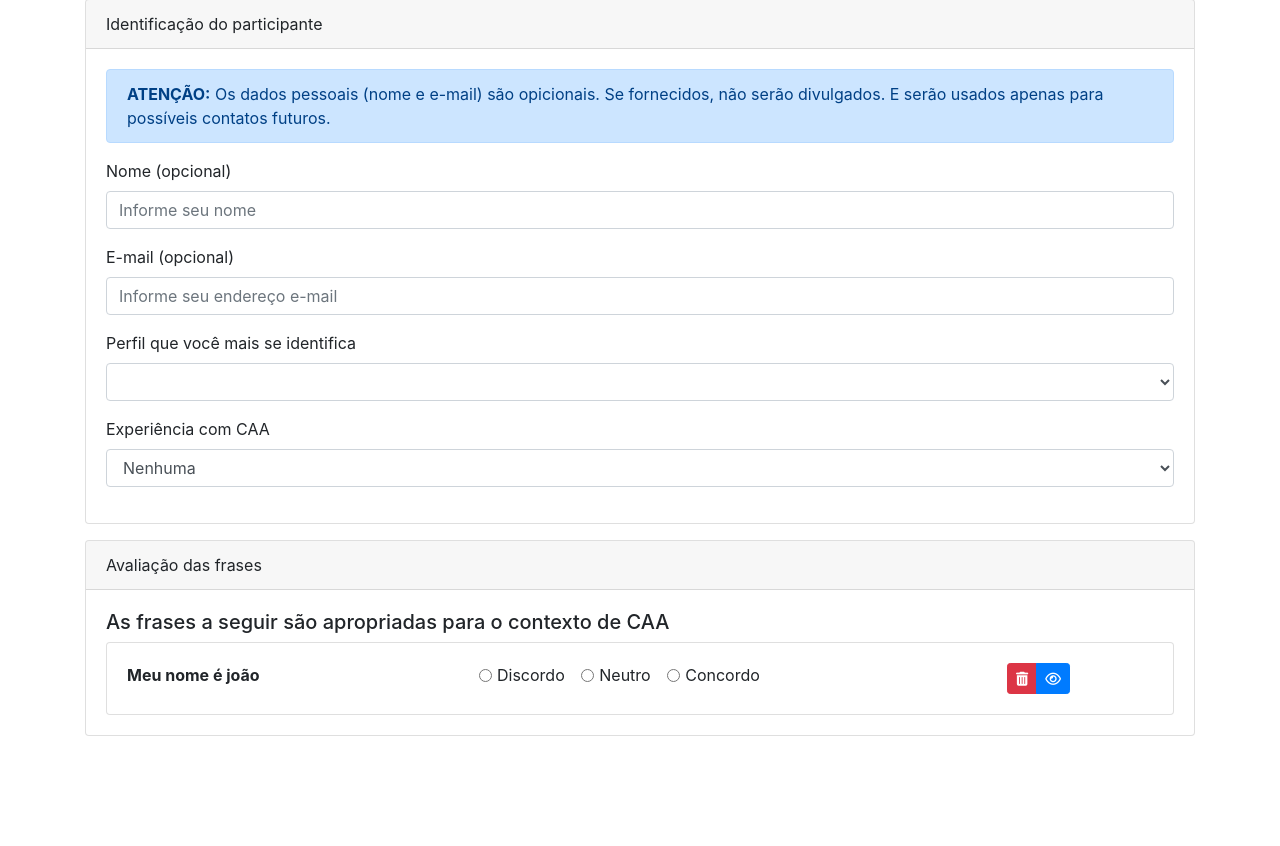
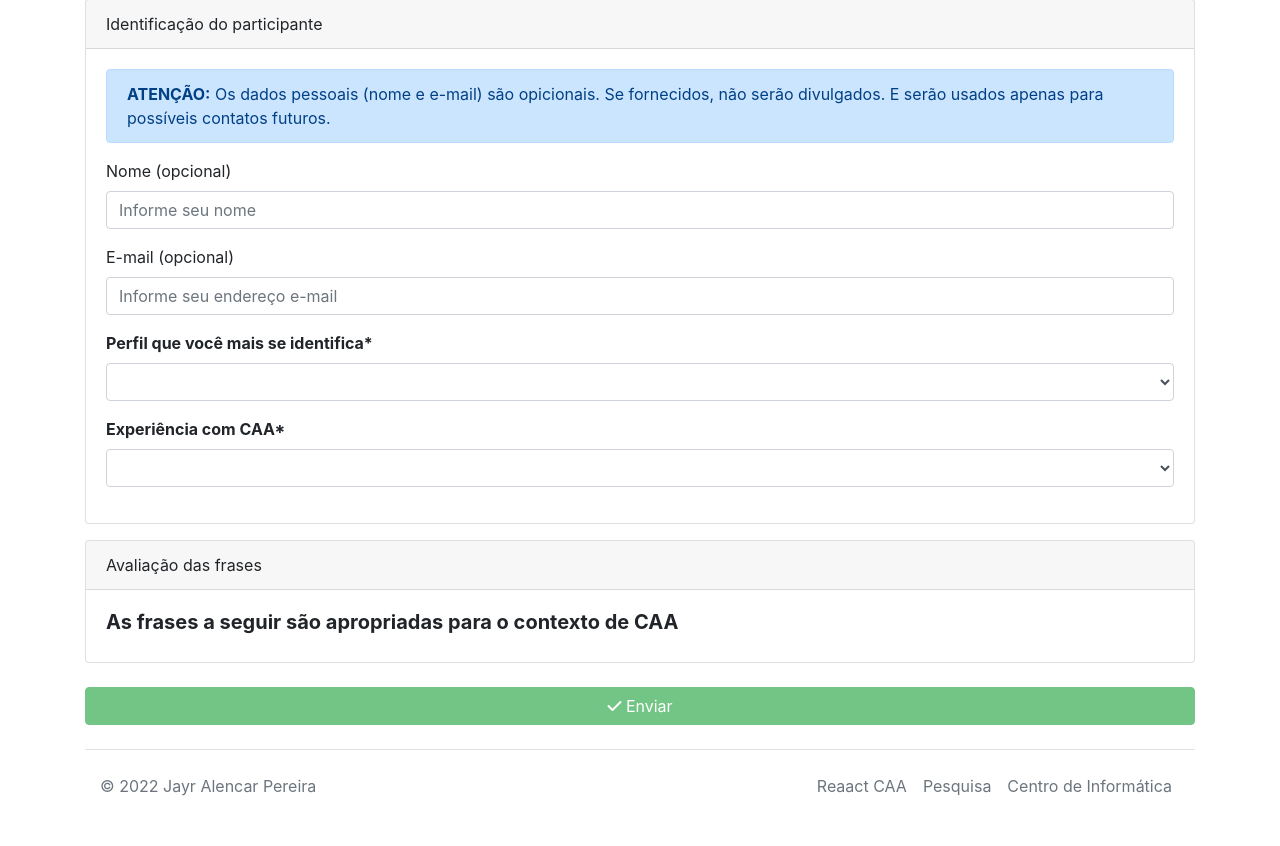
Before and after one commit to jayralencar/aac-corpus-evaluation, a Flask app: page / in a window 1280 px wide. Shown: the part 564-1410 px from the top of the page. Before the commit the page ends 1300 px from the top, so only its background shows below. Run offline with Flask 2, Linux system fonts and the light colour scheme; data that the repository does not hold is empty; some libraries are stand-ins or nearby versions.

Commit message:
preparing front-end

```diff
--- a/server.py
+++ b/server.py
@@ -2,13 +2,14 @@ from flask import Flask
 from flask import request,render_template,send_from_directory
 from flask_cors import CORS
 from flask_ngrok import run_with_ngrok
+from flask import send_file, make_response, abort
 import sqlite3
 
 con = sqlite3.connect("./data/database.db",check_same_thread=False)
 con.row_factory = sqlite3.Row
 
 app = Flask(__name__,template_folder='template')
-# run_with_ngrok(app)
+run_with_ngrok(app)
 CORS(app)
 
 @app.route('/<path:path>', methods=['GET'])
@@ -17,7 +18,9 @@ def static_proxy(path):
 
 @app.route('/')
 def hello():
-    return render_template("index.html")
+    # return render_template("index.html")
+    return make_response(open('./template/index.html').read())
+
 
 @app.route("/get-sentences", methods=["GET"])
 def get_sentences():
--- a/template/app.js
+++ b/template/app.js
@@ -1,3 +1,32 @@
 'use strict'
 
 var app = angular.module('app',[])
+
+app.controller("myController", function($scope, Service){
+    $scope.user = {}
+    $scope.init = function() {
+        Service.getSentences().then(function(res){
+            $scope.sentences = res.data.data
+        })
+    }
+
+    $scope.disable = function() {
+        if (!$scope.user.profile || !$scope.user.experience) {
+            return true
+        }
+        for(var i =0; i < $scope.sentences.length ; i++) {
+            if(!$scope.sentences[i].response && (!$scope.sentences[i].sensivel || !$scope.sentences[i].confuso)) {
+                return true;
+            }
+        }
+        return false
+    }
+})
+
+app.factory('Service', function($http) {
+    return  {
+        getSentences: function() {
+            return $http.get("/get-sentences");
+        }
+    }
+})
--- a/template/index.html
+++ b/template/index.html
@@ -12,7 +12,7 @@
 
 </head>
 
-<body ng-app="app">
+<body ng-app="app" ng-controller="myController" ng-init="init()">
     <div class="container">
         <div class="jumbotron mt-3">
             <h2 class="display-5">
@@ -53,15 +53,16 @@
                 </div>
                 <div class="form-group">
                     <label>Nome (opcional)</label>
-                    <input type="text" class="form-control" placeholder="Informe seu nome">
+                    <input type="text" class="form-control" ng-model="user.name" placeholder="Informe seu nome">
                 </div>
                 <div class="form-group">
                     <label>E-mail (opcional)</label>
-                    <input type="email" class="form-control" placeholder="Informe seu endereço e-mail">
+                    <input type="email" ng-model="user.email" class="form-control"
+                        placeholder="Informe seu endereço e-mail">
                 </div>
                 <div class="form-group">
-                    <label>Perfil que você mais se identifica</label>
-                    <select name="" class="form-control" id="">
+                    <label><strong>Perfil que você mais se identifica*</strong></label>
+                    <select name="" class="form-control" ng-model="user.profile" id="">
                         <option value=""></option>
                         <option value="Pai/Mãe de suário de CAA">Pai/Mãe de suário de CAA</option>
                         <option value="Terapêuta Ocupacional">Terapêuta Ocupacional</option>
@@ -73,8 +74,8 @@
                     </select>
                 </div>
                 <div class="form-group">
-                    <label>Experiência com CAA</label>
-                    <select name="" class="form-control" id="">
+                    <label><strong>Experiência com CAA*</strong></label>
+                    <select name="" class="form-control" id="" ng-model="user.experience">
                         <option value="Nenhuma">Nenhuma</option>
                         <option value="Menos de 2 anos">Menos de 2 anos</option>
                         <option value="Entre 2 e 4 anos">Entre 2 e 4 anos</option>
@@ -90,32 +91,49 @@
                 Avaliação das frases
             </div>
             <div class="card-body">
-                <h5>As frases a seguir são apropriadas para o contexto de CAA</h5>
-                <div class="card">
+                <!-- <div class="card">
+                    <div class="card-body">
+                        <p><strong>Conteúdo sensível: </strong> frases que contenham insultos, ódio ou similares.</p>
+                        <p><strong>Frase confusa: </strong> frases que não fazem sentido lógico.</p>
+                    </div>
+                </div> -->
+                <h5><strong>As frases a seguir são apropriadas para o contexto de CAA</strong></h5>
+                <div class="card" ng-repeat="sentence in sentences">
                     <div class="card-body">
                         <div class="row">
-                            <div class="col-md-4">
-                                <strong>Meu nome é joão</strong>
+                            <div class="col-sm-4">
+                                <strong>{{sentence.text}}</strong>
                             </div>
-                            <div class="col-md-6">
+                            <div class="col-sm-4">
                                 <div class="form-check form-check-inline">
-                                    <input class="form-check-input" type="radio" name="inlineRadioOptions"
-                                        id="inlineRadio1" value="option1">
+                                    <input class="form-check-input" type="radio" ng-model="sentence.response" value="1">
                                     <label class="form-check-label" for="inlineRadio1">Discordo</label>
                                 </div>
                                 <div class="form-check form-check-inline">
-                                    <input class="form-check-input" type="radio" name="inlineRadioOptions"
-                                        id="inlineRadio2" value="option2">
+                                    <input class="form-check-input" type="radio" ng-model="sentence.response" value="2">
                                     <label class="form-check-label" for="inlineRadio2">Neutro</label>
                                 </div>
                                 <div class="form-check form-check-inline">
-                                    <input class="form-check-input" type="radio" name="inlineRadioOptions"
-                                        id="inlineRadio3" value="option3">
+                                    <input class="form-check-input" type="radio" ng-model="sentence.response" value="3">
                                     <label class="form-check-label" for="inlineRadio3">Concordo</label>
                                 </div>
                             </div>
-                            <div class="col-md-2">
-                                <div class="btn-group" data-toggle="buttons">
+                            <div class="col-sm-4">
+                                <div class="form-check form-check-inline">
+                                    <input class="form-check-input" type="checkbox" id="inlineCheckbox1"
+                                        value="option1" ng-model="sentence.sensivel">
+                                    <label class="form-check-label" for="inlineCheckbox1">
+                                        Conteúdo sensível
+                                    </label>
+                                </div>
+                                <div class="form-check form-check-inline">
+                                    <input class="form-check-input" type="checkbox" id="inlineCheckbox2"
+                                        value="option2" ng-model="sentence.confuso" data-bs-toggle="popover" data-bs-trigger="hover focus" data-bs-content="Disabled popover">
+                                    <label class="form-check-label" for="inlineCheckbox2">
+                                        Frase confusa
+                                    </label>
+                                </div>
+                                <!-- <div class="btn-group" data-toggle="buttons">
 
                                     <button type="button" class="btn btn-sm btn-danger">
                                         <i class="fa fa-trash"></i>
@@ -123,22 +141,47 @@
                                     <button type="button" class="btn btn-sm btn-primary">
                                         <i class="fa fa-eye"></i>
                                     </button>
-                                </div>
+                                </div> -->
                             </div>
                         </div>
                     </div>
                 </div>
             </div>
+
+
         </div>
+        <br>
+        <button class="btn btn-block btn-success" ng-disabled="disable()">
+            <i class="fa fa-check"></i> Enviar
+        </button>
+        <footer class="d-flex flex-wrap justify-content-between align-items-center py-3 my-4 border-top">
+            <p class="col-sm-6 mb-0 text-muted">© 2022 Jayr Alencar Pereira</p>
+
+
+            <ul class="nav col-sm-6 justify-content-end">
+                <li class="nav-item"><a href="https://reaact.com.br/" class="nav-link px-2 text-muted">Reaact CAA</a>
+                </li>
+                <li class="nav-item"><a href="http://jayr.clubedosgeeks.com.br"
+                        class="nav-link px-2 text-muted">Pesquisa</a></li>
+                <li class="nav-item"><a href="https://portal.cin.ufpe.br/" class="nav-link px-2 text-muted">Centro de
+                        Informática</a></li>
+            </ul>
+        </footer>
     </div>
 
 </body>
 
 
 <script src="https://use.fontawesome.com/5b66ce007f.js"></script>
-<script src="https://code.jquery.com/jquery-3.3.1.slim.min.js" integrity="sha384-q8i/X+965DzO0rT7abK41JStQIAqVgRVzpbzo5smXKp4YfRvH+8abtTE1Pi6jizo" crossorigin="anonymous"></script>
-<script src="https://cdn.jsdelivr.net/npm/popper.js@1.14.3/dist/umd/popper.min.js" integrity="sha384-ZMP7rVo3mIykV+2+9J3UJ46jBk0WLaUAdn689aCwoqbBJiSnjAK/l8WvCWPIPm49" crossorigin="anonymous"></script>
-<script src="https://cdn.jsdelivr.net/npm/bootstrap@4.1.3/dist/js/bootstrap.min.js" integrity="sha384-ChfqqxuZUCnJSK3+MXmPNIyE6ZbWh2IMqE241rYiqJxyMiZ6OW/JmZQ5stwEULTy" crossorigin="anonymous"></script>
+<script src="https://code.jquery.com/jquery-3.3.1.slim.min.js"
+    integrity="sha384-q8i/X+965DzO0rT7abK41JStQIAqVgRVzpbzo5smXKp4YfRvH+8abtTE1Pi6jizo"
+    crossorigin="anonymous"></script>
+<script src="https://cdn.jsdelivr.net/npm/popper.js@1.14.3/dist/usm/popper.min.js"
+    integrity="sha384-ZMP7rVo3mIykV+2+9J3UJ46jBk0WLaUAdn689aCwoqbBJiSnjAK/l8WvCWPIPm49"
+    crossorigin="anonymous"></script>
+<script src="https://cdn.jsdelivr.net/npm/bootstrap@4.1.3/dist/js/bootstrap.min.js"
+    integrity="sha384-ChfqqxuZUCnJSK3+MXmPNIyE6ZbWh2IMqE241rYiqJxyMiZ6OW/JmZQ5stwEULTy"
+    crossorigin="anonymous"></script>
 <script src="https://ajax.googleapis.com/ajax/libs/angularjs/1.8.2/angular.min.js"></script>
 <script src="/app.js"></script>
 
```
